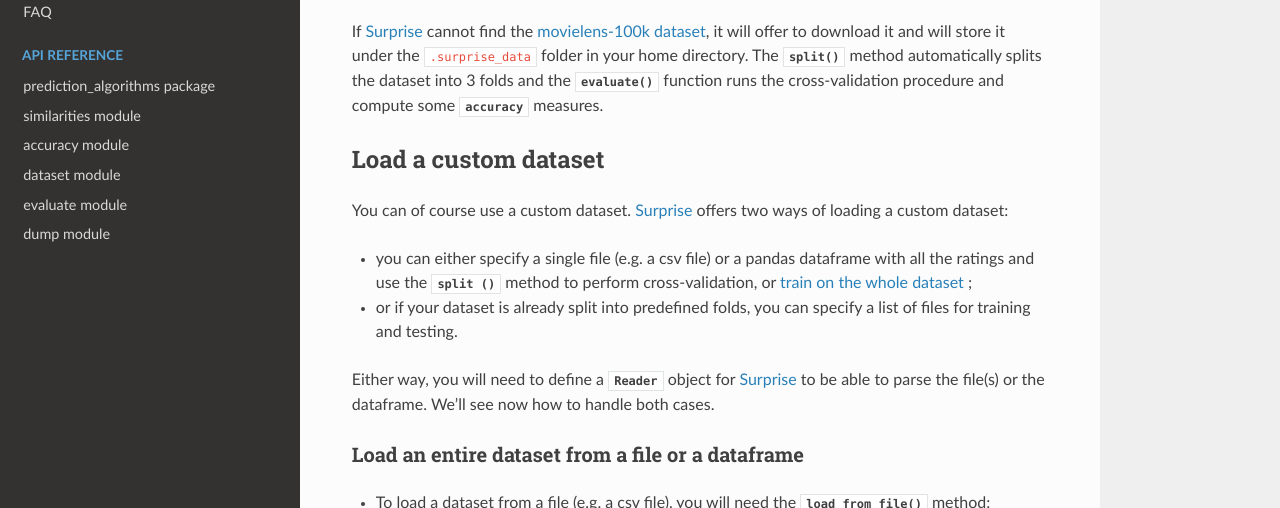
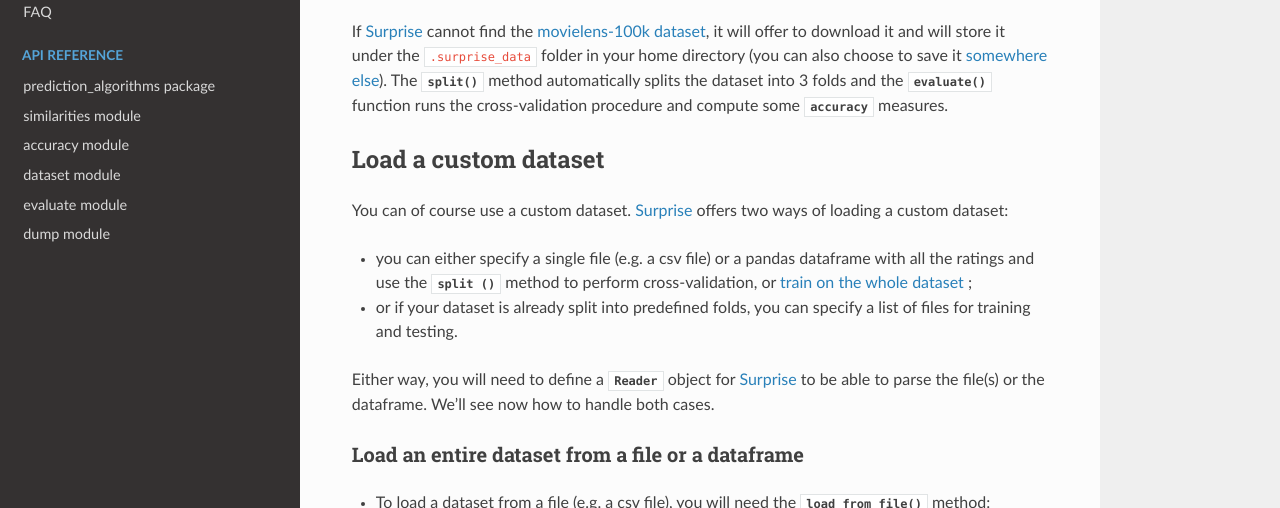
Before and after one commit to NicolasHug/Surprise, a Sphinx documentation site: the page built from doc/source/getting_started.rst, in a window 1280 px wide and 900 px high, cut to the strip 392-900 px from the top of the window. Built offline with Sphinx 7.4.7 and the Read the Docs theme 2.0.0, drawn with Linux system fonts in a browser that asks for light colours.

```diff
--- a/doc/source/getting_started.rst
+++ b/doc/source/getting_started.rst
@@ -23,11 +23,11 @@ evaluate the performance of an algorithm:
 If `Surprise <https://nicolashug.github.io/Surprise/>`_ cannot find the
 `movielens-100k dataset <http://grouplens.org/datasets/movielens/>`_, it will
 offer to download it and will store it under the ``.surprise_data`` folder in
-your home directory.  The :meth:`split()
-<surprise.dataset.DatasetAutoFolds.split>` method automatically splits the
-dataset into 3 folds and the :func:`evaluate() <surprise.evaluate.evaluate>`
-function runs the cross-validation procedure and compute some :mod:`accuracy
-<surprise.accuracy>` measures.
+your home directory (you can also choose to save it :ref:`somewhere else
+<data_folder>`).  The :meth:`split() <surprise.dataset.DatasetAutoFolds.split>`
+method automatically splits the dataset into 3 folds and the :func:`evaluate()
+<surprise.evaluate.evaluate>` function runs the cross-validation procedure and
+compute some :mod:`accuracy <surprise.accuracy>` measures.
 
 
 .. _load_custom:
--- a/surprise/__init__.py
+++ b/surprise/__init__.py
@@ -19,6 +19,7 @@ from .prediction_algorithms import Prediction
 from .dataset import Dataset
 from .dataset import Reader
 from .dataset import Trainset
+from .dataset import get_dataset_dir
 from .evaluate import evaluate
 from .evaluate import print_perf
 from .evaluate import GridSearch
@@ -28,6 +29,6 @@ __all__ = ['AlgoBase', 'NormalPredictor', 'BaselineOnly', 'KNNBasic',
            'KNNWithMeans', 'KNNBaseline', 'SVD', 'SVDpp', 'NMF', 'SlopeOne',
            'CoClustering', 'PredictionImpossible', 'Prediction', 'Dataset',
            'Reader', 'Trainset', 'evaluate', 'print_perf', 'GridSearch',
-           'dump', 'KNNWithZScore']
+           'dump', 'KNNWithZScore', 'get_dataset_dir']
 
 __version__ = get_distribution('scikit-surprise').version
```
Also changed, not shown: CHANGELOG.md (+2 -0 lines), TODO.md (+1 -1 lines), doc/source/FAQ.rst (+10 -0 lines), 5 other files.
